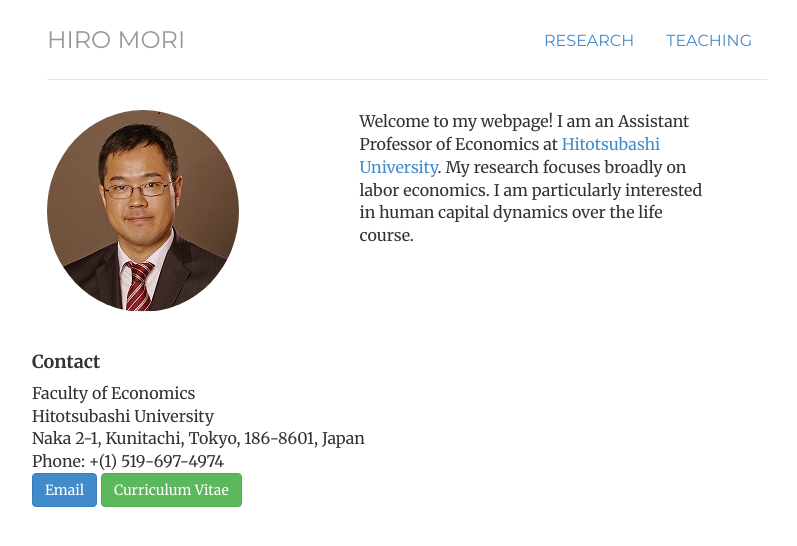
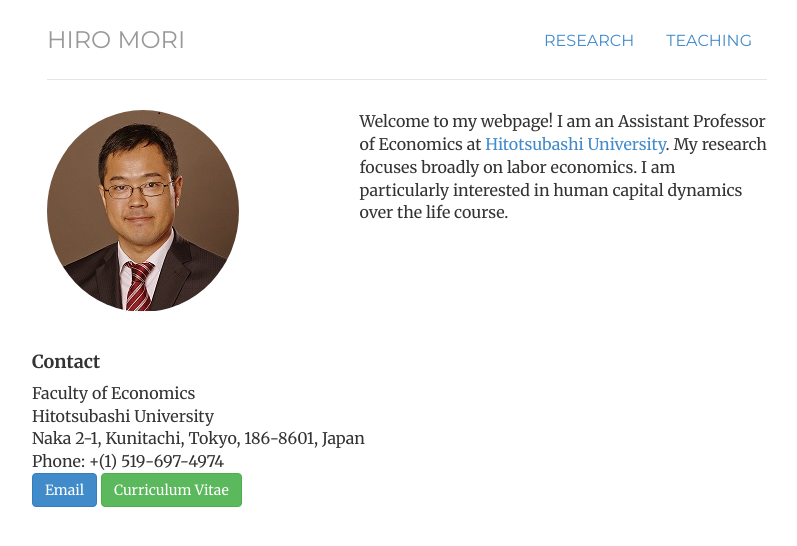
Before and after one commit to morihiroaki/morihiroaki.github.io, a Jekyll site: the page built from index.html, in a window 1280 px wide. Shown: the top 546 px of the page, without its empty margins (233-1030 px from the left). Built offline with Jekyll 4.4.1, drawn with Linux system fonts in a browser that asks for light colours.

Commit message:
Update index.html

```diff
--- a/index.html
+++ b/index.html
@@ -10,7 +10,7 @@
               <div class='col-sm-5'>
             	<img  class="img-circle avatar" alt="Hiro Mori" src="files/portrait.jpg">
              </div>
-             <div class='col-sm-6'>
+             <div class='col-sm-7'>
               <p> Welcome to my webpage! I am an Assistant Professor of Economics at <a href="http://www.econ.hit-u.ac.jp/~koho/english/">Hitotsubashi University</a>. My research
               focuses broadly on labor economics. I am particularly interested in human capital dynamics over the life course.</p>
               </div>
```
